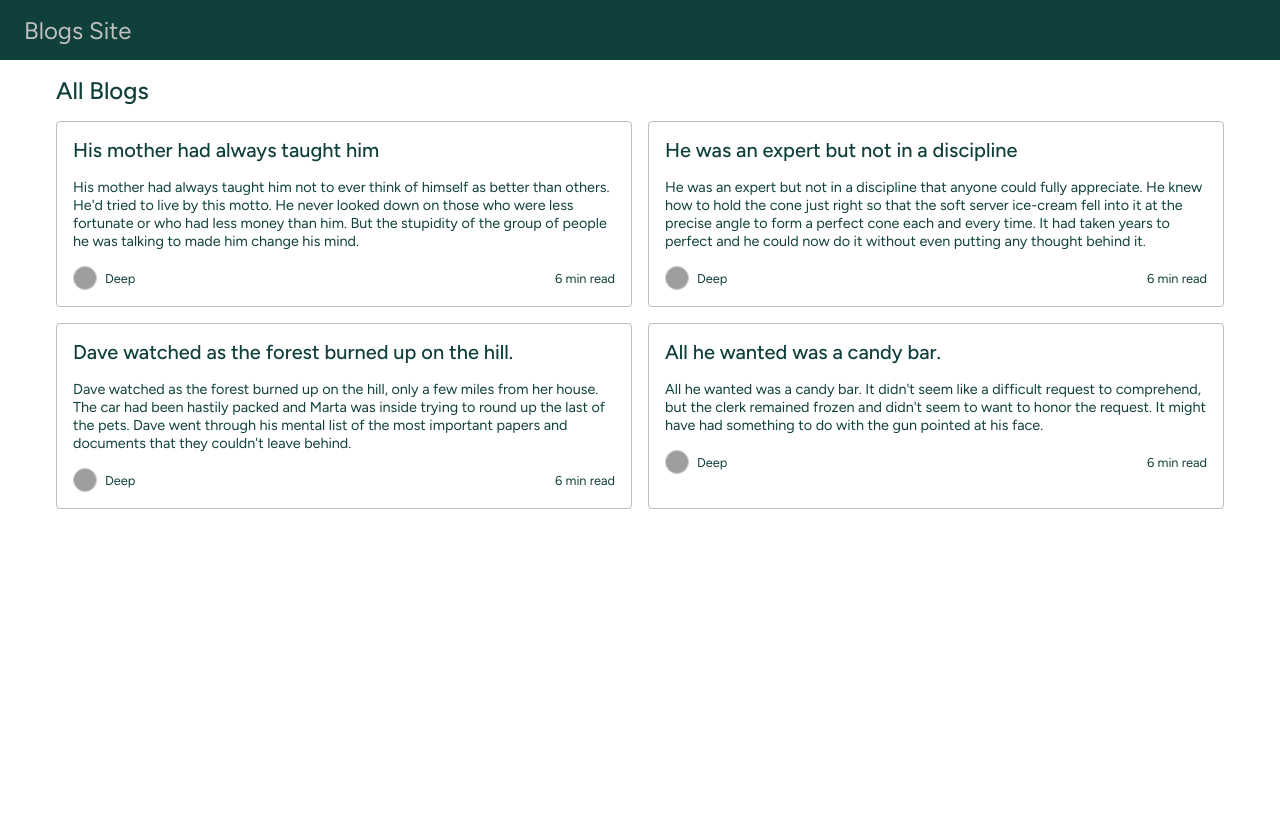
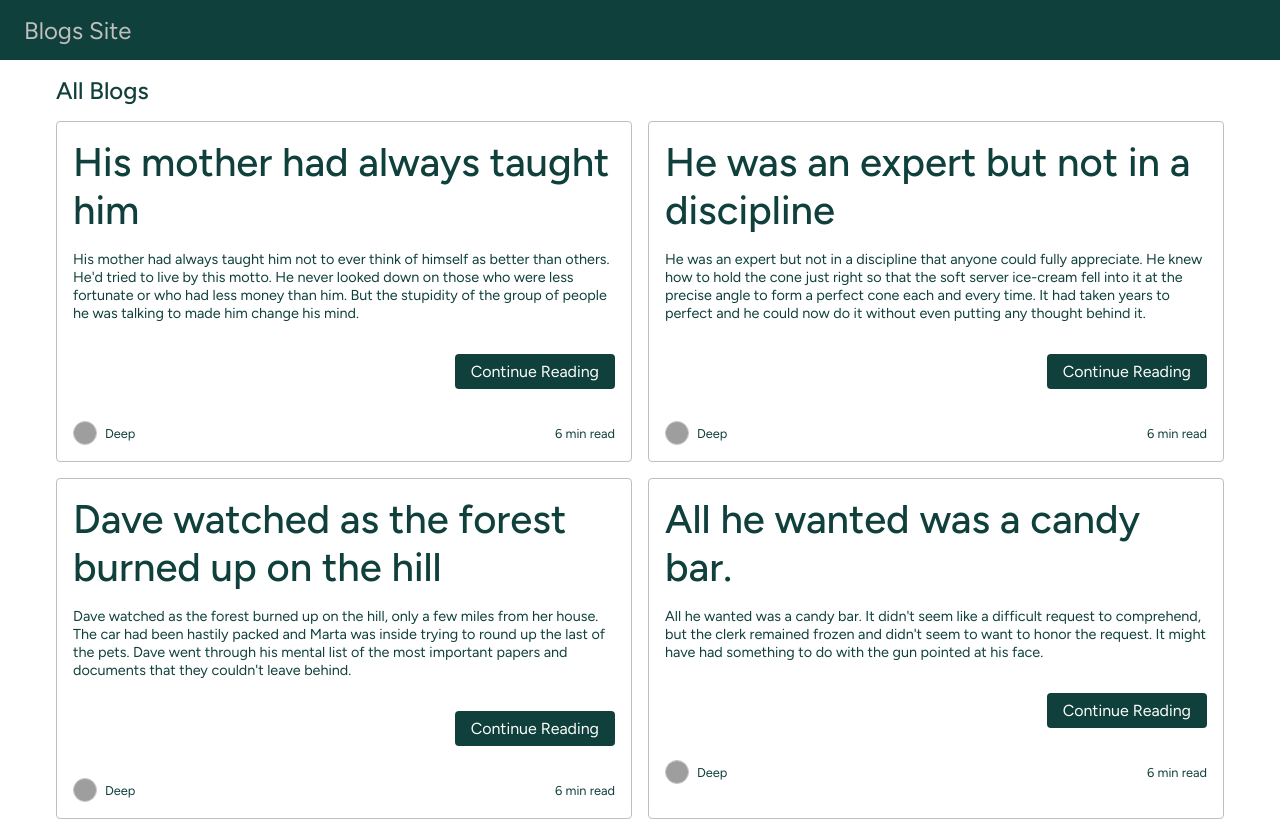
Before and after one commit to RatnadeepBiswakarma/blog-website-project, a plain HTML site: page index.html in a window 1280 px wide. Before the commit the page ends 800 px from the top, so only its background shows below. Drawn offline with Linux system fonts and the light colour scheme; grey boxes are pictures that could not be loaded.

Commit message:
fix: added button to cards

```diff
--- a/css/card.css
+++ b/css/card.css
@@ -5,6 +5,11 @@
   padding: 1rem;
   width: 100%;
   display: block;
+}
+
+.card h2 {
+  font-size: 2.5rem;
+  font-weight: 500;
 }
 
 .card-bottom-section {
@@ -19,16 +24,25 @@
   font-size: 0.8rem;
 }
 
+.card-btn-container {
+  text-align: right;
+  margin: 2rem 0;
+}
+
+.card-btn-container button {
+  background-color: var(--color-primary);
+  padding: 0.5rem 1rem;
+  border: none;
+  color: #fff;
+  border-radius: 4px;
+  font-size: 1rem;
+  cursor: pointer;
+}
+
 .card:hover,
 .card:focus,
 .card:active {
   text-decoration: none;
-}
-
-.card:hover h2,
-.card:focus h2,
-.card:active h2 {
-  text-decoration: underline;
 }
 
 .author {
--- a/index.html
+++ b/index.html
@@ -20,8 +20,12 @@
         <h1>All Blogs</h1>
         <!-- blog card -->
         <section class="blogs">
-          <a href="blogs/his-mother.html" class="card">
-            <h2>His mother had always taught him</h2>
+          <div class="card">
+            <h2>
+              <a href="blogs/his-mother.html" target="_blank"
+                >His mother had always taught him</a
+              >
+            </h2>
             <p>
               His mother had always taught him not to ever think of himself as
               better than others. He'd tried to live by this motto. He never
@@ -29,6 +33,11 @@
               than him. But the stupidity of the group of people he was talking
               to made him change his mind.
             </p>
+            <div class="card-btn-container">
+              <button onclick="window.open('blogs/his-mother.html')">
+                Continue Reading
+              </button>
+            </div>
             <div class="card-bottom-section">
               <div class="author">
                 <img
@@ -39,9 +48,13 @@
               </div>
               <div class="read-time">6 min read</div>
             </div>
-          </a>
-          <a href="/blogs/he-was-an-expert.html" class="card">
-            <h2>He was an expert but not in a discipline</h2>
+          </div>
+          <div class="card">
+            <h2>
+              <a href="/blogs/he-was-an-expert.html" target="_blank"
+                >He was an expert but not in a discipline</a
+              >
+            </h2>
             <p>
               He was an expert but not in a discipline that anyone could fully
               appreciate. He knew how to hold the cone just right so that the
@@ -49,6 +62,11 @@
               perfect cone each and every time. It had taken years to perfect
               and he could now do it without even putting any thought behind it.
             </p>
+            <div class="card-btn-container">
+              <button onclick="window.open('/blogs/he-was-an-expert.html')">
+                Continue Reading
+              </button>
+            </div>
             <div class="card-bottom-section">
               <div class="author">
                 <img
@@ -59,9 +77,13 @@
               </div>
               <div class="read-time">6 min read</div>
             </div>
-          </a>
-          <a href="/blogs/dave-watched.html" class="card">
-            <h2>Dave watched as the forest burned up on the hill.</h2>
+          </div>
+          <div class="card">
+            <h2>
+              <a href="/blogs/dave-watched.html" target="_blank"
+                >Dave watched as the forest burned up on the hill</a
+              >
+            </h2>
             <p>
               Dave watched as the forest burned up on the hill, only a few miles
               from her house. The car had been hastily packed and Marta was
@@ -69,7 +91,11 @@
               his mental list of the most important papers and documents that
               they couldn't leave behind.
             </p>
-
+            <div class="card-btn-container">
+              <button onclick="window.open('/blogs/dave-watched.html')">
+                Continue Reading
+              </button>
+            </div>
             <div class="card-bottom-section">
               <div class="author">
                 <img
@@ -80,15 +106,24 @@
               </div>
               <div class="read-time">6 min read</div>
             </div>
-          </a>
-          <a href="/blogs/all-he-wanted.html" class="card">
-            <h2>All he wanted was a candy bar.</h2>
+          </div>
+          <div class="card">
+            <h2>
+              <a href="/blogs/all-he-wanted.html" target="_blank"
+                >All he wanted was a candy bar.</a
+              >
+            </h2>
             <p>
               All he wanted was a candy bar. It didn't seem like a difficult
               request to comprehend, but the clerk remained frozen and didn't
               seem to want to honor the request. It might have had something to
               do with the gun pointed at his face.
             </p>
+            <div class="card-btn-container">
+              <button onclick="window.open('/blogs/all-he-wanted.html')">
+                Continue Reading
+              </button>
+            </div>
             <div class="card-bottom-section">
               <div class="author">
                 <img
@@ -99,7 +134,7 @@
               </div>
               <div class="read-time">6 min read</div>
             </div>
-          </a>
+          </div>
         </section>
       </main>
     </div>
```
